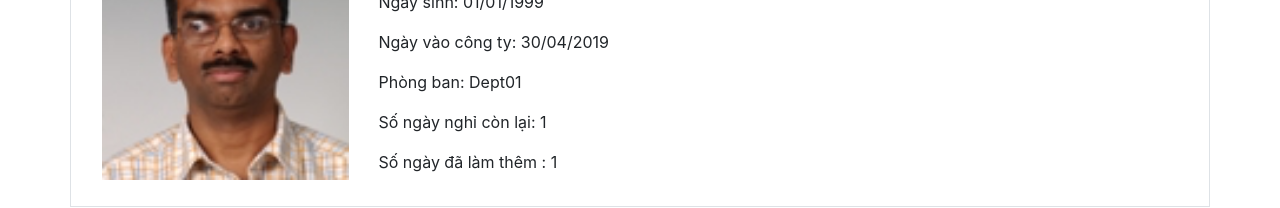
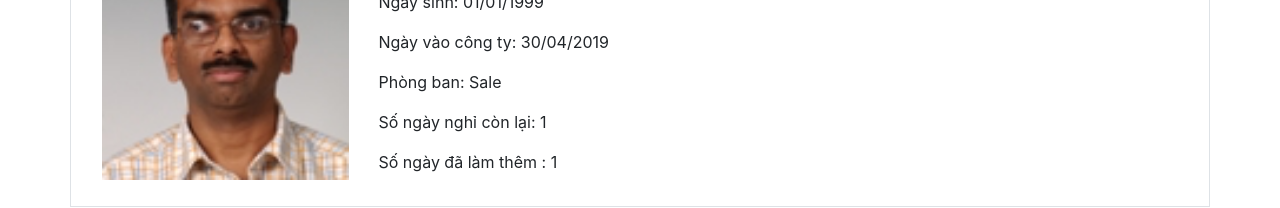
Before and after one commit to hoabao0809/FUNixReactJSLab, a React (Create React App) app: page /staff/0 in a window 1280 px wide. Shown: the part 245-453 px from the top of the page. Built offline with nearby package versions, Linux system fonts and the light colour scheme.

Commit message:
edit staff detail: department

```diff
--- a/src/components/StaffDetailComponent.js
+++ b/src/components/StaffDetailComponent.js
@@ -15,7 +15,7 @@ function RenderStaffDetail({ staff }) {
         <h5>Họ và tên: {staff.name}</h5>
         <p>Ngày sinh: {dateFormat(staff.doB, 'dd/mm/yyyy')}</p>
         <p>Ngày vào công ty: {dateFormat(staff.startDate, 'dd/mm/yyyy')}</p>
-        <p>Phòng ban: {staff.department.id}</p>
+        <p>Phòng ban: {staff.department.name}</p>
         <p>Số ngày nghỉ còn lại: {staff.annualLeave}</p>
         <p>Số ngày đã làm thêm : {staff.overTime}</p>
       </div>
```
